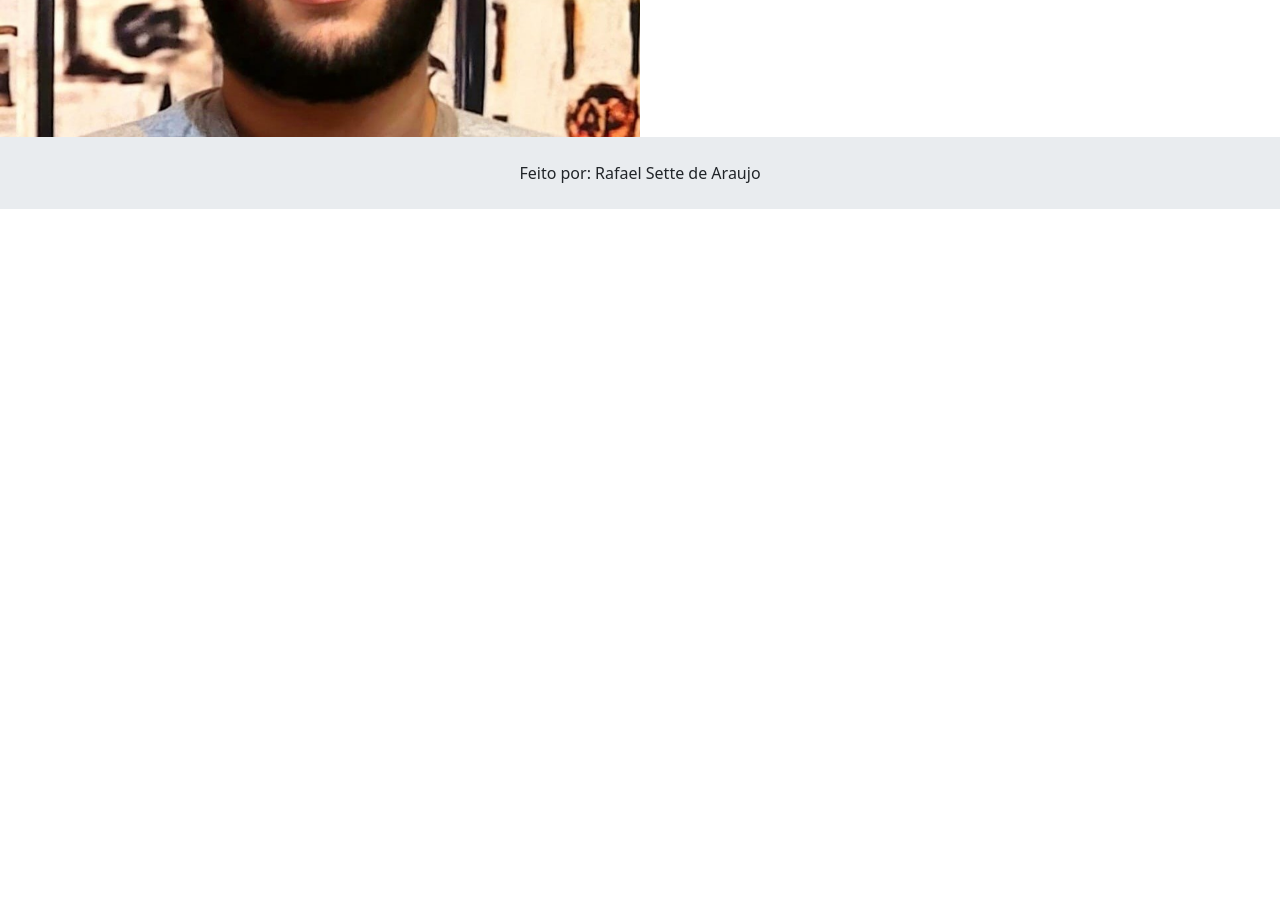
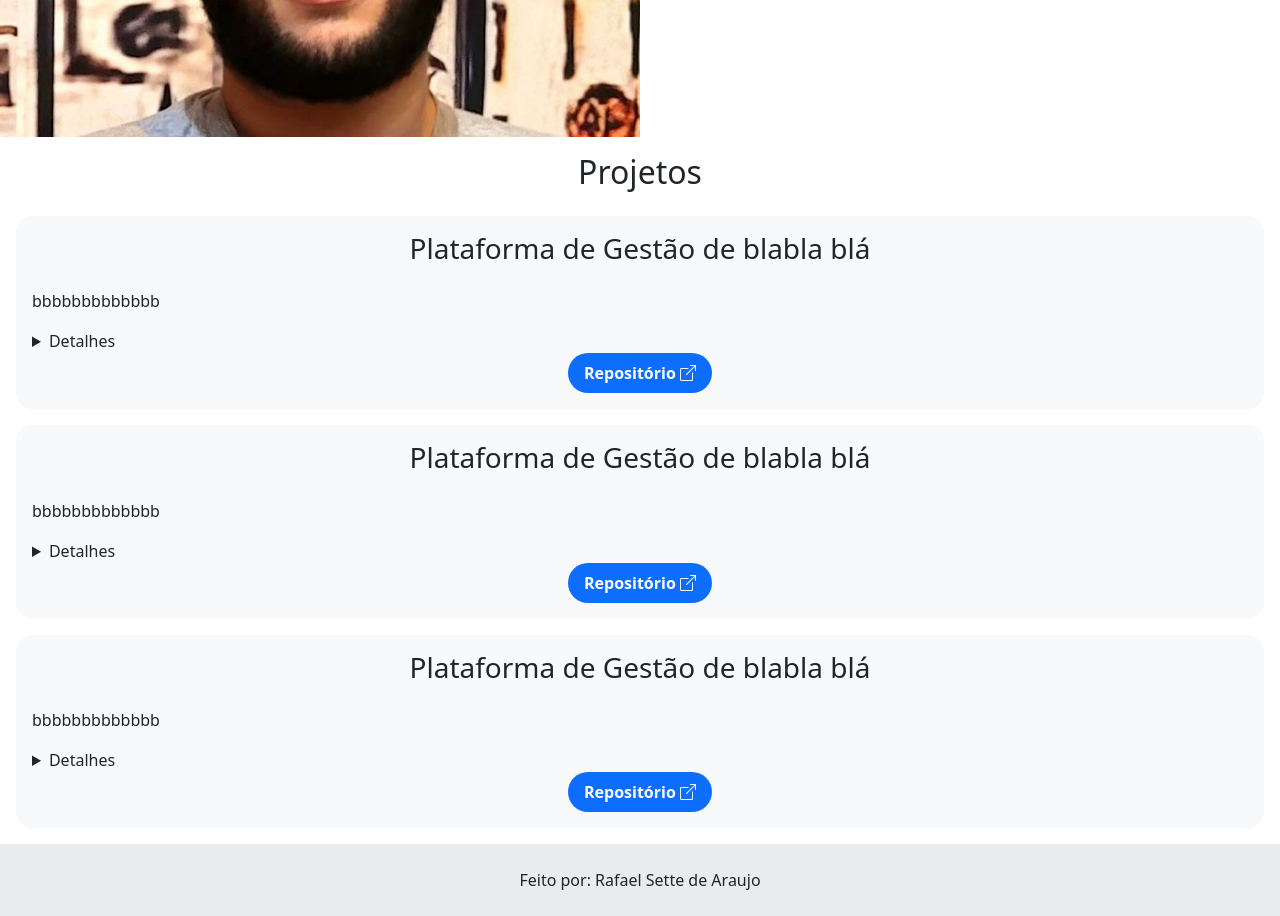
Before and after one commit to Sette0o0/Portfolio, a React (Vite) app in the folder my-app/: page / in a window 1280 px wide. Shown: the part 440-1356 px from the top of the page. Before the commit the page ends 800 px from the top, so only its background shows below. Built offline with nearby package versions, Linux system fonts and the light colour scheme.

Commit message:
feat: layout base de projetos

```diff
--- a/my-app/package.json
+++ b/my-app/package.json
@@ -11,6 +11,8 @@
   },
   "dependencies": {
     "bootstrap": "^5.3.8",
+    "bootstrap-icons": "^1.13.1",
+    "clsx": "^2.1.1",
     "react": "^19.2.0",
     "react-dom": "^19.2.0",
     "react-router-dom": "^7.13.1"
--- /dev/null
+++ b/my-app/src/components/ProjectCard/index.tsx
@@ -0,0 +1,38 @@
+
+type ProjectInfo = {
+  nome: string
+  imgUrl?: string
+  resumo: string
+  detalhes: string
+  repo: string
+}
+
+interface ProjectCardProps {
+  projeto: ProjectInfo
+}
+
+function ProjectCard({ projeto }: ProjectCardProps){
+  return(
+    <>
+      <article className={`d-flex flex-column bg-body-tertiary rounded-4 p-3 row-gap-2`}>
+        <h3 className={`text-center mb-3`}>{projeto.nome}</h3>
+        {projeto.imgUrl && (
+          // ser uma area clicavel q mostre a imagem um pouco maior (poder ver a lista de imagens)
+          // ter suporte para mais imagens, talvez com um carroussel
+          // tela maior que md a imagem ficar na direita
+          <img src={projeto.imgUrl} alt={`Imagem do projeto ${projeto.nome}`} />
+        )}
+        <div className={`d-flex flex-column`}>
+          <p>{projeto.resumo}</p>
+          <details>
+            <summary>Detalhes</summary>
+            <p>{projeto.detalhes}</p>
+          </details>
+          <a href={projeto.repo} target="_blank" className={`text-decoration-none text-white fw-semibold bg-primary rounded-5 align-self-center px-3 py-2`}>Repositório <i className="bi bi-box-arrow-up-right"></i></a>
+        </div>
+      </article>
+    </>
+  )
+}
+
+export default ProjectCard
--- /dev/null
+++ b/my-app/src/components/ProjectsSection/index.tsx
@@ -0,0 +1,29 @@
+import ProjectCard from "../ProjectCard"
+
+interface ProjectsSectionProps {
+  className?: string
+}
+
+const projeto = {
+  nome: "Plataforma de Gestão de blabla blá",
+  resumo: "bbbbbbbbbbbbb",
+  detalhes: "ccccccccccc",
+  repo: "dddddd"
+}
+
+function ProjectsSection({ className = "" }: ProjectsSectionProps){
+  return(
+    <>
+      <section className={`${className}`}>
+        <h2 className={`text-center mb-4`}>Projetos</h2>
+        <div className={`d-flex flex-column gap-3 px-3`}>
+          <ProjectCard projeto={projeto} />
+          <ProjectCard projeto={projeto} />
+          <ProjectCard projeto={projeto} />
+        </div>
+      </section>
+    </>
+  )
+}
+
+export default ProjectsSection
--- a/my-app/src/main.tsx
+++ b/my-app/src/main.tsx
@@ -2,6 +2,7 @@ import { StrictMode } from 'react'
 import { createRoot } from 'react-dom/client'
 import 'bootstrap/dist/css/bootstrap.min.css'
 import 'bootstrap/dist/js/bootstrap.min.js'
+import 'bootstrap-icons/font/bootstrap-icons.css'
 import './index.css'
 import App from './App.tsx'
 import { ThemeProvider } from './context/Theme.tsx'
--- a/my-app/src/pages/Home/index.tsx
+++ b/my-app/src/pages/Home/index.tsx
@@ -1,9 +1,12 @@
 import HeroSection from "../../components/HeroSection"
+import ProjectsSection from "../../components/ProjectsSection"
 
 function Home() {
 	return (
 		<>
 			<HeroSection />
+			<hr className={`w-75 mx-auto d-sm-none`} />
+			<ProjectsSection className={`py-3`}/>
 		</>
 	)
 }
```
Also changed, not shown: 1 other file (tests, documents, lock files or other folders).
